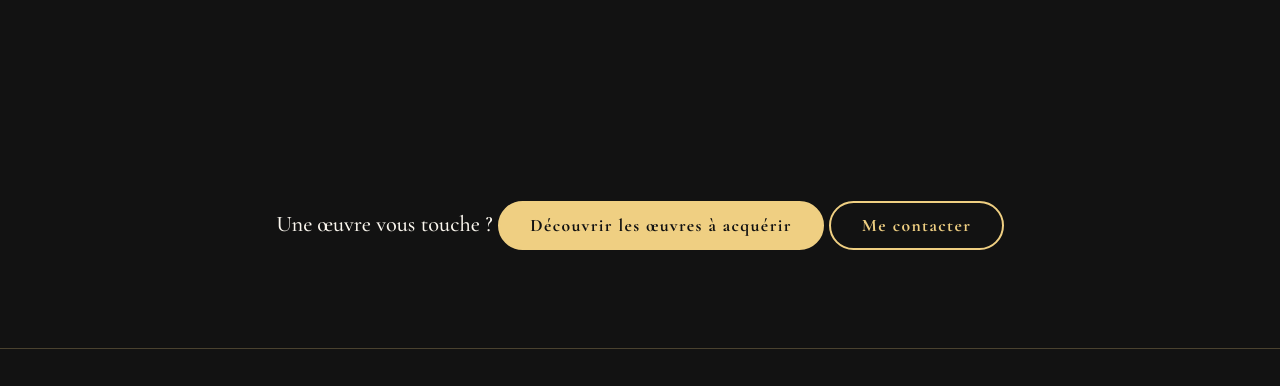
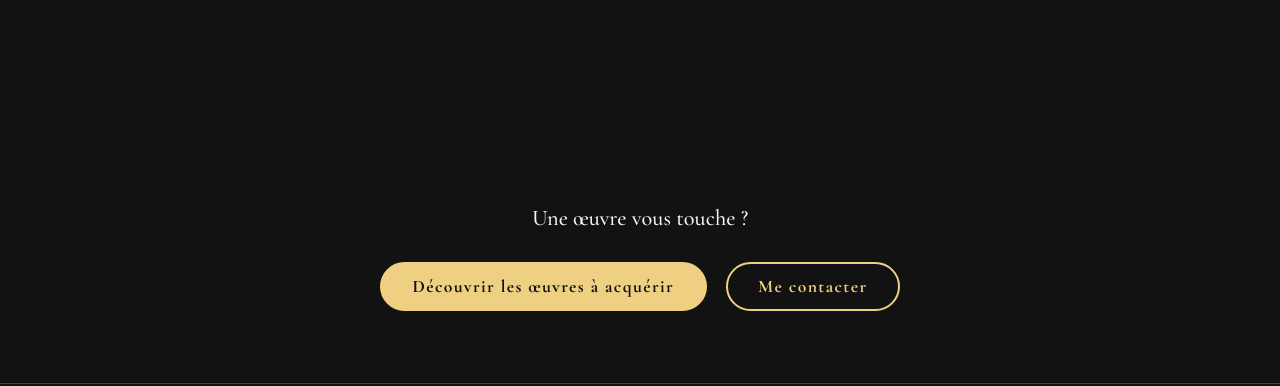
Before and after one commit to NATHART-COUVERT/Site_Nathart, a plain HTML site: page album/index.html in a window 1280 px wide. Shown: the part 1388-1774 px from the top of the page. Drawn offline with Linux system fonts and the light colour scheme.

Commit message:
Corrige la mise en page des boutons (Evenements, Album)
Co-Authored-By: Claude Sonnet 5.5 <noreply@anthropic.com>

```diff
--- a/album/index.html
+++ b/album/index.html
@@ -105,8 +105,8 @@
       </section>
       <section class="section section--sombre" aria-label="Aller plus loin">
         <div class="colonne">
-          <p class="accroche">Une œuvre vous touche&nbsp;? <a class="cta" href="/galerie/#titre-toiles">Découvrir les œuvres à acquérir</a> <a class="cta cta--discret" href="/contact/">Me contacter</a></p>
-          <p class="hero-actions"></p>
+          <p class="accroche">Une œuvre vous touche&nbsp;?</p>
+          <p class="hero-actions"><a class="cta" href="/galerie/#titre-toiles">Découvrir les œuvres à acquérir</a> <a class="cta cta--discret" href="/contact/">Me contacter</a></p>
         </div>
       </section>
     </main>
```
Also changed, not shown: evenements/index.html (+2 -2 lines).
